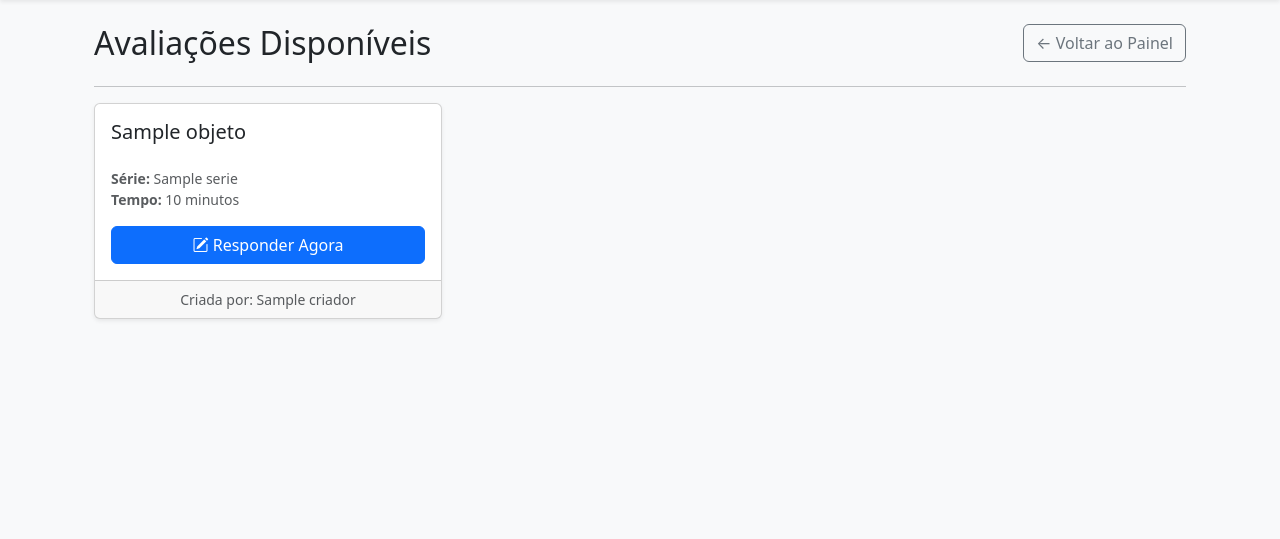
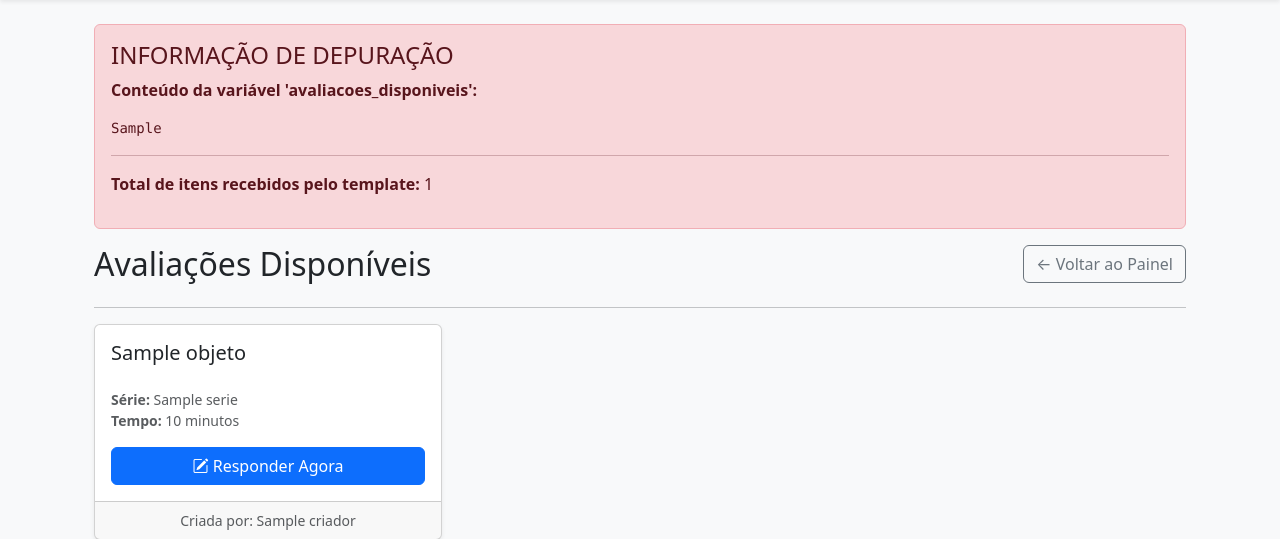
Before and after one commit to ManoelJoseFeitosa/onlinetests, a Flask app: template site/templates/app/listar_avaliacoes.html in a window 1280 px wide. Shown: the part 56-595 px from the top of the page. Run offline with Flask 3, Linux system fonts and the light colour scheme; the template is opened without the code that fills it: most values are stand-ins (such as "Sample title", 1, 10 or a date in 2020).

Commit message:
debug listar avaliações

```diff
--- a/site/templates/app/listar_avaliacoes.html
+++ b/site/templates/app/listar_avaliacoes.html
@@ -4,6 +4,20 @@
 
 {% block content %}
 <div class="container mt-4">
+
+    <!-- ================================================================== -->
+    <!-- BLOCO DE DEPURAÇÃO TEMPORÁRIO -->
+    <!-- Este bloco irá mostrar o conteúdo exato que o template está a receber. -->
+    <!-- ================================================================== -->
+    <div class="alert alert-danger">
+        <h4>INFORMAÇÃO DE DEPURAÇÃO</h4>
+        <p><strong>Conteúdo da variável 'avaliacoes_disponiveis':</strong></p>
+        <pre style="white-space: pre-wrap; word-wrap: break-word;">{{ avaliacoes_disponiveis }}</pre>
+        <hr>
+        <p><strong>Total de itens recebidos pelo template:</strong> {{ avaliacoes_disponiveis|length }}</p>
+    </div>
+    <!-- ================================================================== -->
+
     <div class="d-flex justify-content-between align-items-center mb-4">
         <h2 class="mb-0">Avaliações Disponíveis</h2>
         <a href="{{ url_for('main_routes.dashboard') }}" class="btn btn-outline-secondary">&larr; Voltar ao Painel</a>
```
